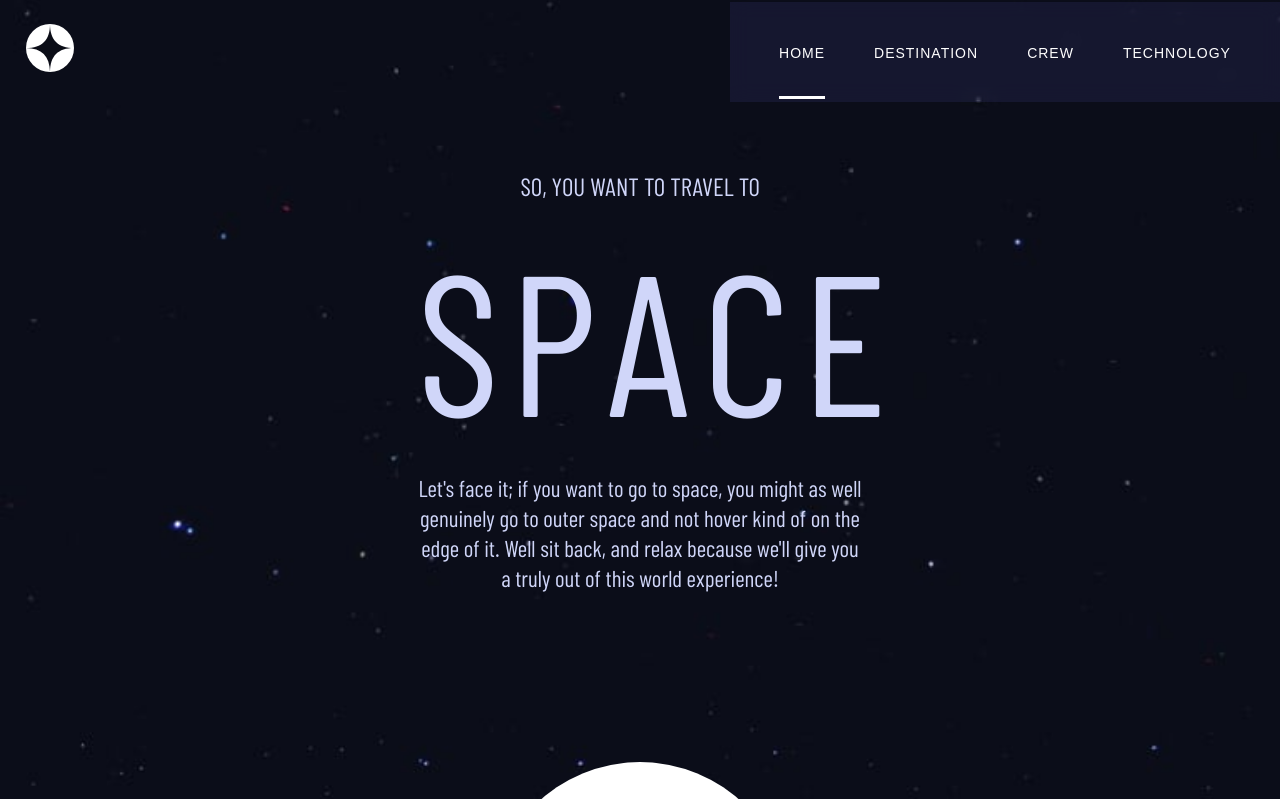
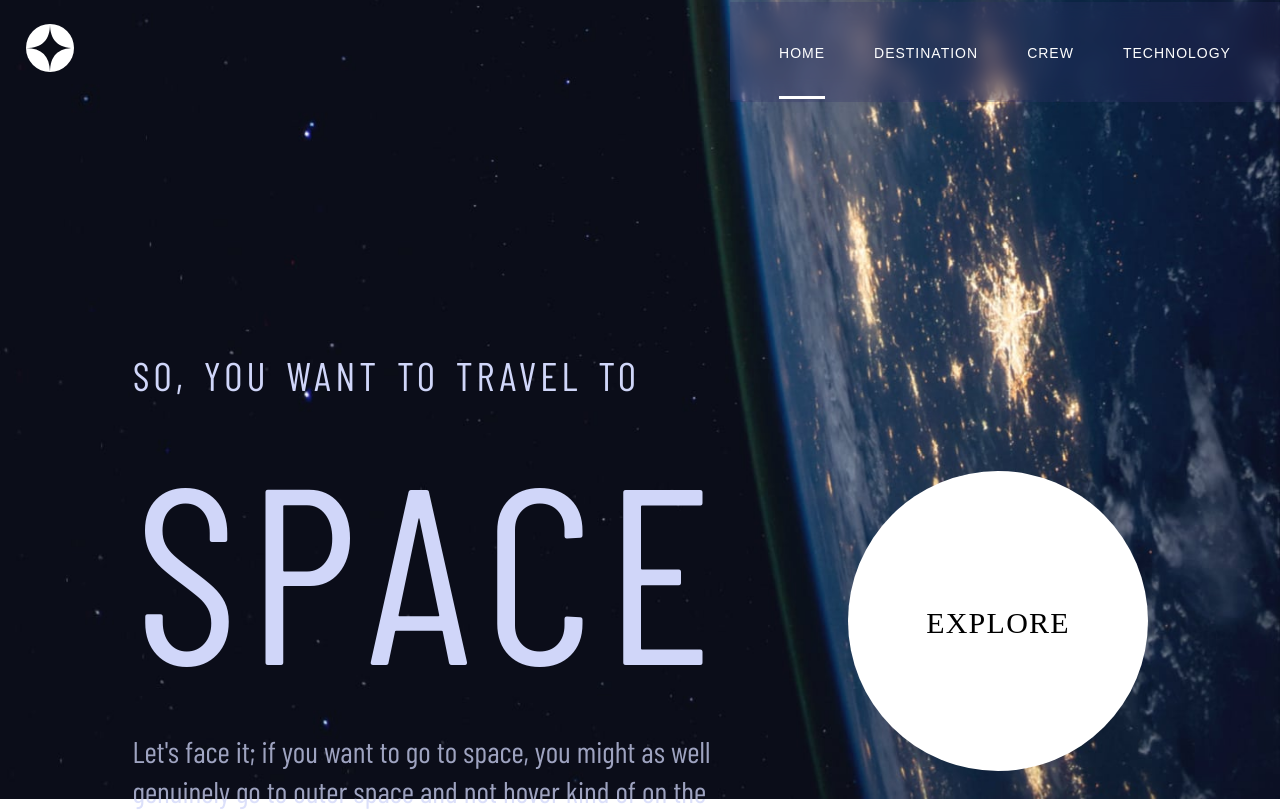
Before and after one commit to SonTonyD/Space-tourism-multi-page-website, an Angular app: page / in a window 1280 px wide. Shown: the top 811 px of the page. Built offline with nearby package versions, Linux system fonts and the light colour scheme.

Commit message:
desktop design : homePage OK

```diff
--- a/src/app/home/home.component.css
+++ b/src/app/home/home.component.css
@@ -132,3 +132,42 @@
     }
 
 }
+
+@media(min-width: 1200px) {
+    .background {
+        background-image: url("/assets/assets/home/background-home-desktop.jpg");
+    }
+
+    .container {
+        display: flex;
+        padding-top: 180px;
+    }
+
+    .explore {
+        margin-top: 300px;
+        width: 300px;
+    }
+
+    .top-sentence {
+        text-align: left;
+        font-size: 40px;
+        word-spacing: 0.30rem;
+        letter-spacing: 0.25rem;
+        width: 600px;
+    }
+
+    .title {
+        font-size: 250px;
+        text-align: center;
+    }
+
+    .description {
+        font-size: 30px;
+        line-height: 30px;
+        text-align: left;
+        line-height: 40px;
+        width: 600px;
+        color: #D0D6F9;
+        opacity: 0.75;
+    }
+}
```
